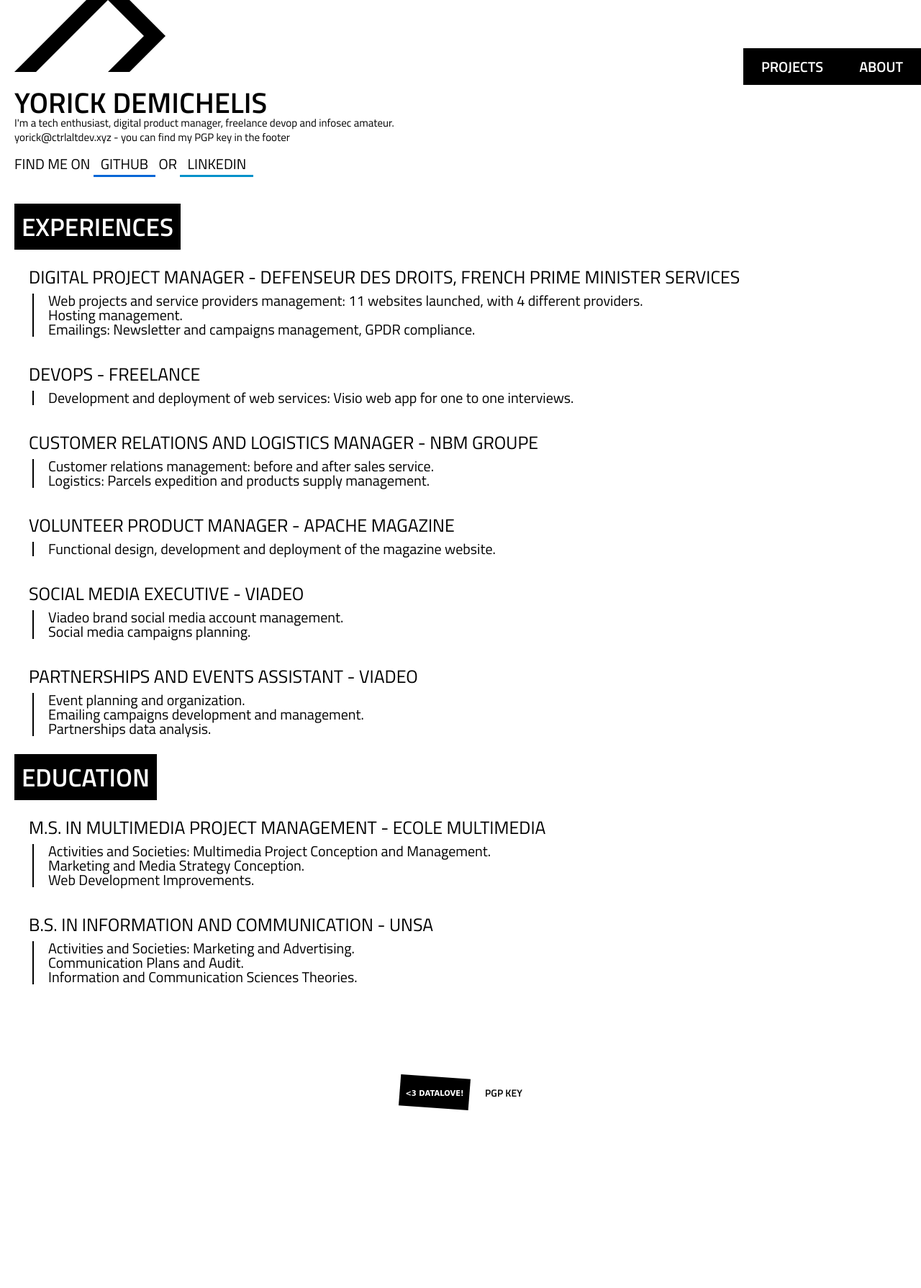
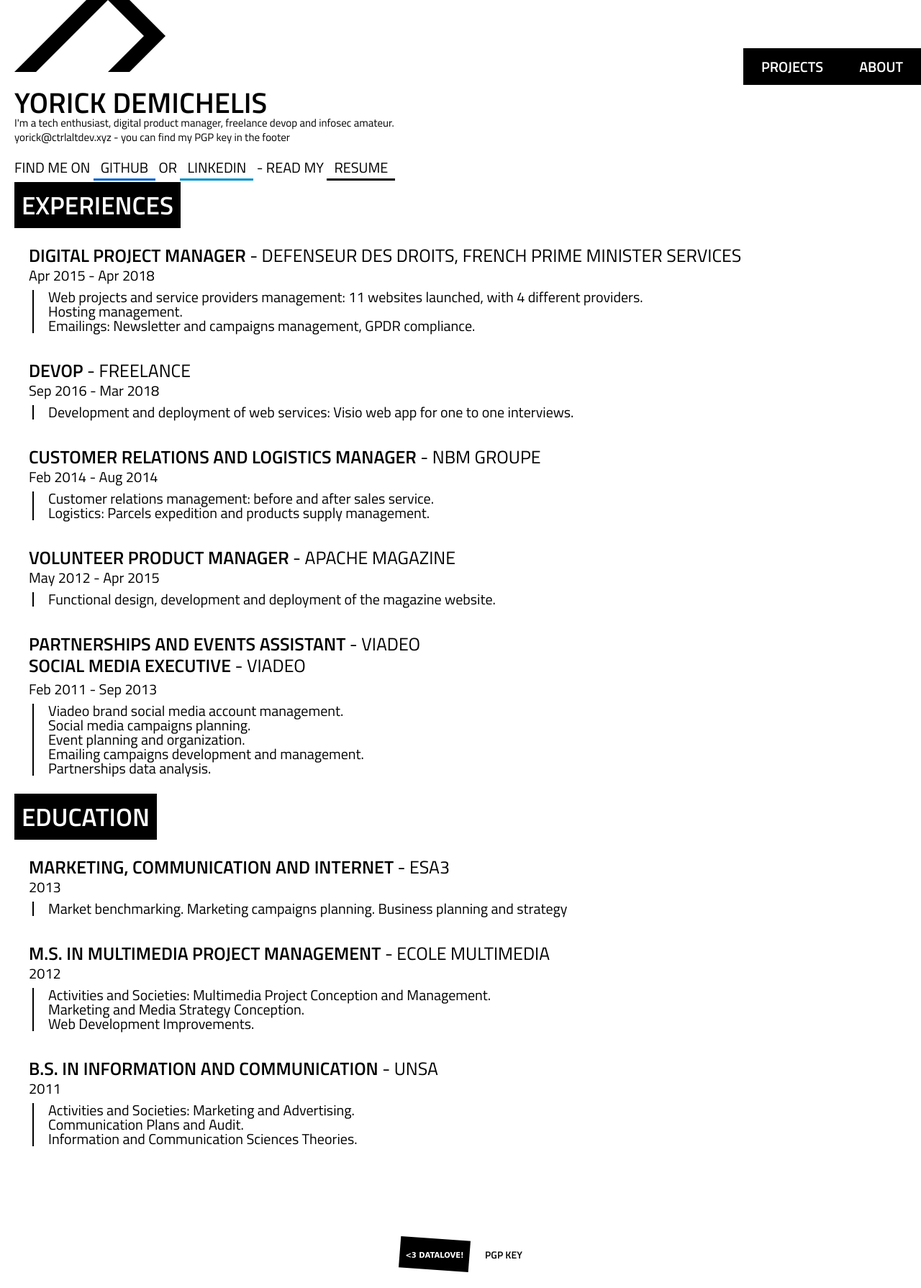
Before and after one commit to ctrlaltdev/ctrlalt.dev, a Jekyll site: the page built from about.html, in a window 1280 px wide. Shown: the whole page at 72% size. Built offline with Jekyll 4.4.1, drawn with Linux system fonts in a browser that asks for light colours; before the commit the page ends 1565 px from its top, so only the background shows below that.

Commit message:
add content to aboutme

```diff
--- a/_sass/main.sass
+++ b/_sass/main.sass
@@ -185,11 +185,13 @@ body
 		h3
 			text-transform: uppercase
 			font-size: 200%
-			margin: 20px 0 60px
+			margin: 20px 0
+			line-height: 1.5
 			a
 				color: black
 				text-decoration: none
 				padding: 0 10px
+				border-bottom: solid #000000 3px
 			a[href^="//github"]
 				border-bottom: solid #0366d6 3px
 			a[href^="//linkedin"]
@@ -197,7 +199,6 @@ body
 	section#experiences,
 	section#education,
 	section#website
-		margin-top: 40px
 		article
 			margin: 40px 0
 		h2
@@ -209,6 +210,11 @@ body
 				padding: 5px 10px
 				background-color: black
 				color: white
+		h3
+			span
+				font-weight: 600
+		.timeframe
+			margin-bottom: 10px
 		.content
 			border-left: 2px solid black
 			margin-left: 25px
@@ -223,11 +229,12 @@ body
 				text-transform: uppercase
 				font-size: 250%
 				padding-left: 20px
-				margin: 20px 0 10px
+				margin: 5px 0 10px
+			h3:first-of-type
+				margin: 20px 0 5px
 			p
 				padding-left: 20px
 				font-size: 200%
-
 	ul#projlist
 		margin-top: 20px
 		display: flex
@@ -304,6 +311,34 @@ body
 		article.visible
 			display: block
 
+body#about
+	main
+		display: grid
+		grid-template-columns: 1fr 1fr
+		grid-template-row: 1fr 1fr
+		section#aboutme
+			grid-column: 1 / 2
+			grid-row: 1 / 1
+		section#experiences
+			grid-column: 1 / 1
+			grid-row: 2 / 2
+		section#education
+			grid-column: 2 / 2
+			grid-row: 2 / 2
+		@media (max-width: 800px), (orientation: portrait)
+			section#aboutme
+				width: calc(100vw - 40px)
+				grid-column: 1 / 2
+				grid-row: 1 / 1
+			section#experiences
+				width: calc(100vw - 40px)
+				grid-column: 1 / 2
+				grid-row: 2 / 2
+			section#education
+				width: calc(100vw - 40px)
+				grid-column: 1 / 2
+				grid-row: 3 / 3
+
 // @PARTIALS
 
 @import cube
--- a/about.html
+++ b/about.html
@@ -10,13 +10,14 @@ description:
   <article id="contact">
     <p>&#x79;&#x6F;&#x72;&#x69;&#x63;&#x6B;&#x40;&#x63;&#x74;&#x72;&#x6C;&#x61;&#x6C;&#x74;&#x64;&#x65;&#x76;&#x2E;&#x78;&#x79;&#x7A; - you can find my PGP key in the footer</p>
   </article>
-  <h3>Find me on <a href="//github.com/ctrlaltdev">Github</a> or <a href="//linkedin.com/in/yorickdemichelis">LinkedIn</a></h3>
+  <h3>Find me on <a href="//github.com/ctrlaltdev" target="_blank">Github</a> or <a href="//linkedin.com/in/yorickdemichelis" target="_blank">LinkedIn</a> - read my <a href="/resume/" target="_blank">resume</a></h3>
 </section>
 <section id="experiences">
   <h2><span>Experiences</span></h2>
   <article>
-    <h3>Digital Project Manager - Defenseur des droits, French Prime
+    <h3><span>Digital Project Manager</span> - Defenseur des droits, French Prime
       Minister Services</h3>
+      <p class="timeframe">Apr 2015 - Apr 2018</p>
       <ul class="content">
         <li>Web projects and service providers management: 11 websites launched, with 4 different providers.</li>
         <li>Hosting management.</li>
@@ -24,34 +25,34 @@ description:
       </ul>
   </article>
   <article>
-    <h3>DevOps - Freelance</h3>
+    <h3><span>DevOp</span> - Freelance</h3>
+    <p class="timeframe">Sep 2016 - Mar 2018</p>
     <ul class="content">
       <li>Development and deployment of web services: Visio web app for one to one interviews.</li>
     </ul>
   </article>
   <article>
-    <h3>Customer Relations and Logistics Manager - NBM Groupe</h3>
+    <h3><span>Customer Relations and Logistics Manager</span> - NBM Groupe</h3>
+    <p class="timeframe">Feb 2014 - Aug 2014</p>
     <ul class="content">
       <li>Customer relations management: before and after sales service.</li>
       <li>Logistics: Parcels expedition and products supply management.</li>
     </ul>
   </article>
   <article>
-    <h3>Volunteer Product Manager - Apache Magazine</h3>
+    <h3><span>Volunteer Product Manager</span> - Apache Magazine</h3>
+    <p class="timeframe">May 2012 - Apr 2015</p>
     <ul class="content">
       <li>Functional design, development and deployment of the magazine website.</li>
     </ul>
   </article>
   <article>
-    <h3>Social Media Executive - Viadeo</h3>
+    <h3><span>Partnerships and Events Assistant</span> - Viadeo</h3>
+    <h3><span>Social Media Executive</span> - Viadeo</h3>
+    <p class="timeframe">Feb 2011 - Sep 2013</p>
     <ul class="content">
       <li>Viadeo brand social media account management.</li>
       <li>Social media campaigns planning.</li>
-    </ul>
-  </article>
-  <article>
-    <h3>Partnerships and Events Assistant - Viadeo</h3>
-    <ul class="content">
       <li>Event planning and organization.</li>
       <li>Emailing campaigns development and management.</li>
       <li>Partnerships data analysis.</li>
@@ -61,7 +62,15 @@ description:
 <section id="education">
   <h2><span>Education</span></h2>
   <article>
-    <h3>M.S. in Multimedia Project Management - Ecole Multimedia</h3>
+    <h3><span>Marketing, Communication and Internet</span> - ESA3</h3>
+    <p class="timeframe">2013</p>
+    <ul class="content">
+      <li>Market benchmarking. Marketing campaigns planning.  Business planning and strategy</li>
+    </ul>
+  </article>
+  <article>
+    <h3><span>M.S. in Multimedia Project Management</span> - Ecole Multimedia</h3>
+    <p class="timeframe">2012</p>
     <ul class="content">
       <li>Activities and Societies: Multimedia Project Conception and Management.</li>
       <li>Marketing and Media Strategy Conception.</li>
@@ -69,7 +78,8 @@ description:
     </ul>
   </article>
   <article>
-    <h3>B.S. in Information and Communication - UNSA</h3>
+    <h3><span>B.S. in Information and Communication</span> - UNSA</h3>
+    <p class="timeframe">2011</p>
     <ul class="content">
       <li>Activities and Societies: Marketing and Advertising.</li>
       <li>Communication Plans and Audit.</li>
--- a/assets/js/functions.js
+++ b/assets/js/functions.js
@@ -1,15 +1,17 @@
 console.warn('I have become self aware, human.');
 
-var colors = ["cyan", "magenta", "orange", "lime"];
+var colors = ["#ef476f", "#ffd166", "#06d6a0", "#118ab2", "#4b3f72", "#13bbc4", "#331824", "#c61981", "#5471a4", "#f93b3b", "#619fad", "#248232", "#d62828", "#f77f00", "#003049"];
 
 function setBorderColors() {
   let elems = document.querySelectorAll('section article .content');
   let lasti = 0;
   [].forEach.call(elems, function(elem) {
-    let i = generateRandom(4, lasti)
+    let i = generateRandom(15, lasti)
     elem.style.borderColor = colors[i];
     lasti = i;
   });
+
+  document.querySelector('#aboutme h3 a[href^="/resume/"]').style.borderColor = colors[generateRandom(15)];
 }
 
 switch (window.location.pathname) {
```
Also changed, not shown: favicon.ico (added).
